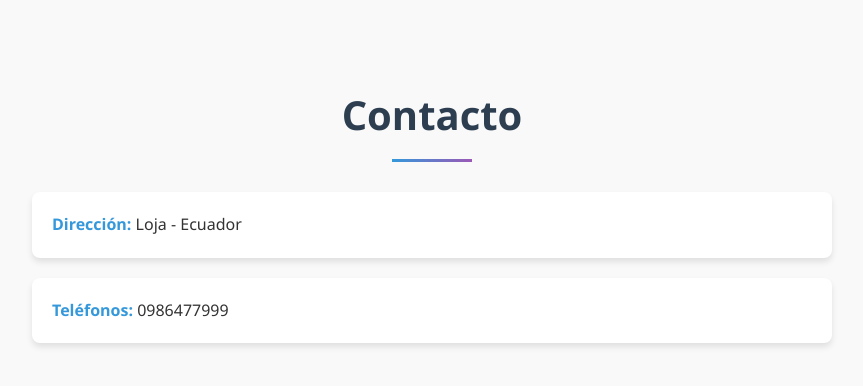
After one commit to Jgalejo/Ikiguia, a Django app: page /contacto/ in a window 1280 px wide. The commit adds this page. Shown: the top 386 px of the page, without its empty margins (208-1071 px from the left). Run offline with Django 5.2, Linux system fonts and the light colour scheme.

Commit message:
Cambios en el redireccionamiento de la Pagina
Se agregaron nuevas paginas: 'Contacto' y Quienes Somos, se estilizó Carreras y Test

```diff
--- /dev/null
+++ b/ikiguia/static/css/contacto.css
@@ -0,0 +1,89 @@
+/* Estilos generales */
+body {
+    font-family: 'Segoe UI', Tahoma, Geneva, Verdana, sans-serif;
+    line-height: 1.6;
+    color: #333;
+    background-color: #f9f9f9;
+    margin: 0;
+    padding: 20px;
+    max-width: 800px;
+    margin: 0 auto;
+    padding-top: 50px;
+}
+
+/* Estilo para el título */
+h2 {
+    color: #2c3e50;
+    font-size: 2.5rem;
+    text-align: center;
+    margin-bottom: 30px;
+    position: relative;
+    padding-bottom: 15px;
+}
+
+h2::after {
+    content: '';
+    position: absolute;
+    bottom: 0;
+    left: 50%;
+    transform: translateX(-50%);
+    width: 80px;
+    height: 3px;
+    background: linear-gradient(90deg, #3498db, #9b59b6);
+}
+
+/* Estilos para los párrafos de información */
+p {
+    background-color: white;
+    padding: 20px;
+    border-radius: 8px;
+    box-shadow: 0 4px 6px rgba(0, 0, 0, 0.1);
+    margin-bottom: 20px;
+    transition: transform 0.3s ease, box-shadow 0.3s ease;
+}
+
+p:hover {
+    transform: translateY(-5px);
+    box-shadow: 0 6px 12px rgba(0, 0, 0, 0.15);
+}
+
+/* Estilo para las etiquetas strong */
+strong {
+    color: #3498db;
+    font-weight: 600;
+}
+
+/* Efectos de hover para mejorar la interactividad */
+p:hover strong {
+    color: #2980b9;
+}
+
+/* Diseño responsivo */
+@media (max-width: 768px) {
+    body {
+        padding: 20px 15px;
+        padding-top: 30px;
+    }
+
+    h2 {
+        font-size: 2rem;
+    }
+
+    p {
+        padding: 15px;
+    }
+}
+
+/* Animación suave para la carga de la página */
+@keyframes fadeIn {
+    from { opacity: 0; transform: translateY(20px); }
+    to { opacity: 1; transform: translateY(0); }
+}
+
+body {
+    animation: fadeIn 0.5s ease-out;
+}
+
+p {
+    animation: fadeIn 0.7s ease-out;
+}
--- a/ikiguia/templates/base.html
+++ b/ikiguia/templates/base.html
@@ -6,6 +6,8 @@
   <meta charset="UTF-8">
   <title>Ikiguía</title>
   <link rel="stylesheet" href="{% static 'css/estilos.css' %}">
+  <link href="https://cdn.jsdelivr.net/npm/tailwindcss@3.3.2/dist/tailwind.min.css" rel="stylesheet">
+
 
   <!-- Bloque para CSS específico de cada página -->
   {% block extra_css %}{% endblock %}
--- /dev/null
+++ b/ikiguia/templates/contacto.html
@@ -0,0 +1,15 @@
+{% load static %}
+<!DOCTYPE html>
+<html lang="es">
+<head>
+    <meta charset="UTF-8" />
+    <meta name="viewport" content="width=device-width, initial-scale=1" />
+    <title>Contacto</title>
+    <link rel="stylesheet" href="{% static 'css/contacto.css' %}" />
+</head>
+<body>
+    <h2>Contacto</h2>
+    <p><strong>Dirección:</strong> Loja - Ecuador</p>
+    <p><strong>Teléfonos:</strong> 0986477999</p>
+</body>
+</html>
--- a/ikiguia/usuarios/urls.py
+++ b/ikiguia/usuarios/urls.py
@@ -9,5 +9,6 @@ urlpatterns = [
     path('dashboard/', views.dashboard, name='dashboard'),
     path('test/', views.test_psicometrico, name='test'),
     path('test-ikigai/', views.test_ikigai, name='test_ikigai'),
-     path('carreras/', views.carreras_recomendadas, name='carreras'),
+    path('carreras/', views.carreras_recomendadas, name='carreras'),
+    path('contacto/', views.contacto, name='contacto'),
 ]
--- a/ikiguia/usuarios/views.py
+++ b/ikiguia/usuarios/views.py
@@ -11,6 +11,9 @@ from .models import IkigaiResult
 from .models import Carrera
 from django.db.models import Q
 
+
+
+
 def home(request):
     return render(request, 'home.html')
 
@@ -23,6 +26,11 @@ def registro(request):
     else:
         form = UserCreationForm()
     return render(request, 'registro.html', {'form': form})
+
+
+def contacto(request):
+    return render(request, 'contacto.html')
+
 
 def iniciar_sesion(request):
     if request.method == 'POST':
```
Also changed, not shown: ikiguia/static/css/carreras.css (added, +199 -0 lines), ikiguia/templates/QSomos.html (added, +18 -0 lines), ikiguia/templates/carreras.html (+11 -1 lines), ikiguia/templates/home.html (+8 -7 lines), ikiguia/templates/base_sin_nav.html (deleted), ikiguia/templates/registro_sin_nav.html (deleted), 1 other file.
